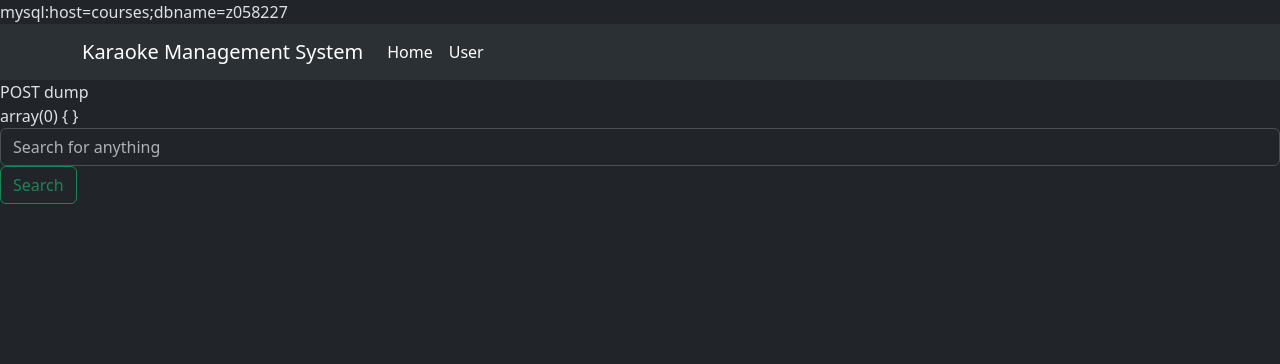
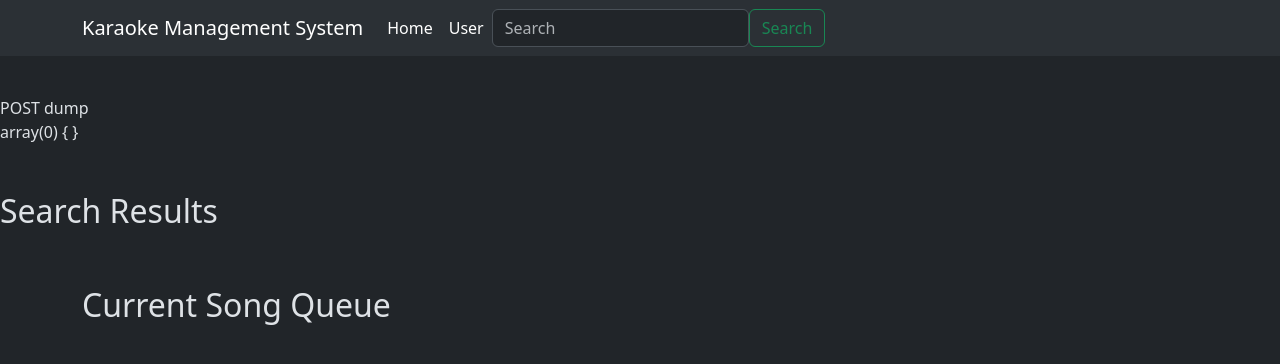
Before and after one commit to ledonneangelo02/CSCI466-Final-Project, a PHP site: page /user.php in a window 1280 px wide. Shown: the top 364 px of the page. Run offline with PHP 8.4, Linux system fonts and the light colour scheme; data that the repository does not hold is empty; a stand-in replaces the project's code that opens the database connection; some libraries are stand-ins or nearby versions.

Commit message:
Nav and User Changes

```diff
--- a/components/navbar.php
+++ b/components/navbar.php
@@ -1,6 +1,6 @@
 
 
-<nav class="navbar navbar-expand-md bg-body-tertiary">
+<nav class="navbar navbar-expand-lg bg-body-tertiary fixed-top">
 	<div class="container-md">
 		<a class="navbar-brand" href="./">Karaoke Management System</a>
 		<button class="navbar-toggler" type="button" data-bs-toggle="collapse"
@@ -17,6 +17,10 @@
 				<a class="nav-link active" aria-current="page" href="./user.php">User</a>
 				</li>
 			</ul>
+			<form class="d-flex my-auto" action="" method="POST">
+      			<input class="form-control mr-sm-2" type="search" placeholder="Search" aria-label="Search">
+      			<button class="btn btn-outline-success my-2 my-sm-0" type="submit">Search</button>
+    		</form>
 		</div>
 	</div>
 </nav>
--- /dev/null
+++ b/style.css
@@ -0,0 +1,6 @@
+.card .search_card {
+width: 33%;
+float:left;
+margin: 0 auto;
+text-align: center;
+}
--- a/user.php
+++ b/user.php
@@ -18,6 +18,9 @@
 	<head>
 		<title>CSCI 466 Group Project - User Page</title>
 
+		<!-- CSS Include -->
+		<link rel="stylesheet" href="styles.css">
+
 		<!-- Bootstrap CSS/JS Framework -->
 		<link href="https://cdn.jsdelivr.net/npm/bootstrap@5.3.0-alpha3/dist/css/bootstrap.min.css"
 		rel="stylesheet" integrity="sha384-KK94CHFLLe+nY2dmCWGMq91rCGa5gtU4mk92HdvYe+M/SXH301p5ILy+dN9+nJOZ"
@@ -28,43 +31,23 @@
 
 
 		<!-- JavaScript Includes -->
-		<script src="https://code.jquery.com/jquery-3.4.1.js" integrity="sha256-WpOohJOqMqqyKL9FccASB9O0KwACQJpFTUBLTYOVvVU=" crossorigin="anonymous"></script>
-		<script src="https://code.jquery.com/ui/1.12.1/jquery-ui.js" integrity="sha256-T0Vest3yCU7pafRw9r+settMBX6JkKN06dqBnpQ8d30=" crossorigin="anonymous"></script>
-		<script src="https://cdnjs.cloudflare.com/ajax/libs/popper.js/1.14.7/umd/popper.min.js" integrity="sha384-UO2eT0CpHqdSJQ6hJty5KVphtPhzWj9WO1clHTMGa3JDZwrnQq4sF86dIHNDz0W1" crossorigin="anonymous"></script>
+		<script src="https://code.jquery.com/jquery-3.6.4.min.js" integrity="sha256-oP6HI9z1XaZNBrJURtCoUT5SUnxFr8s3BzRl+cbzUq8=" crossorigin="anonymous"></script>
+		<script src="https://code.jquery.com/ui/1.13.2/jquery-ui.min.js" integrity="sha256-lSjKY0/srUM9BE3dPm+c4fBo1dky2v27Gdjm2uoZaL0=" crossorigin="anonymous"></script>
 
 
-
-
-		<!-- Autocomplete Search -->
-		<script>
-        $(function() {
-            //autocomplete
-            $("#song_search").autocomplete({
-                source: "search.php",
-                minLength: 3
-            });
-
-        });
-		</script>
 
 	</head>
 	<body>
 
 		<?php include "components/navbar.php";
-		echo "POST dump<br>";
+		echo "<br><br><br><br>POST dump<br>";
 		var_dump($_POST);
 		?>
 
 
-		<div>
-		<form action="" method="POST">
-      		<input class="form-control mr-lg-2" type="search" placeholder="Search for anything" id="song_search" aria-label="song_search" name="song_search">
-      		<button class="btn btn-outline-success my-2 my-sm-0" type="submit">Search</button>
-    	</form>
-    	</div>
-
 
     	<br><br><br>
+    	<h2>Search Results</h2>
     	<div class="container-md">
 			<?php
 
@@ -72,21 +55,30 @@
 			while ($row = $result->fetch(PDO::FETCH_ASSOC)) {
 			?>
 			<form action="" method="POST">
-			<div class="card" style="width: 33%; float:left; margin: 0 auto; text-align: center;">
+
+				<div class="card" style="width:33%;min-height:600px; float: left; margin: 0 auto; text-align: center;">
   					<img src="<?php echo $row['CoverArt']; ?>" class="card-img-top" alt="<?php echo $row['MainArtist']; ?>">
   					<div class="card-body">
     					<h5 class="card-title" style=""><?php echo $row['Name']; ?></h5>
     					<p class="card-text">Performed by: <?php echo $row['MainArtist']; ?></p>
     					<input type="hidden" name="ID" value="<?php echo $row['ID']; ?>">
-    				<input type="submit" name="freeQ" class="btn btn-primary" value="Free Queue">
-    				<input type="submit" name="paidQ" class="btn btn-success" value="Paid Queue">
+    					<div class="card-footer align-bottom">
+    						<input type="submit" name="freeQ" class="btn btn-primary" value="Free Queue">&nbsp;&nbsp;<input type="submit" name="paidQ" class="btn btn-success" value="Paid Queue">
     					</div>
   					</div>
+				</div>
+
 		</form>
 			<?php
 			}
 			?>
 
 		</div>
+		<br><br>
+
+		<div class="container-md">
+			<h2>Current Song Queue</h2>
+
+		</div>
 	</body>
 </html>
```
Also changed, not shown: search.php (deleted, +0 -31 lines). Lines whose indentation alone changed are shown as unchanged.
